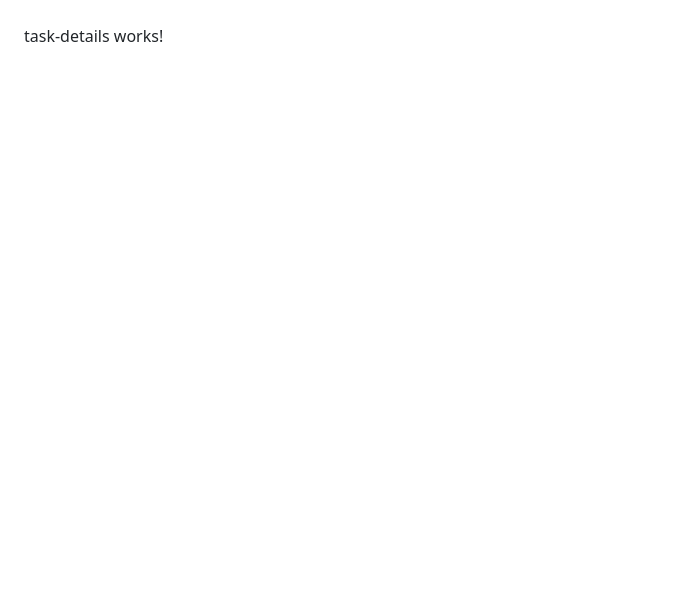
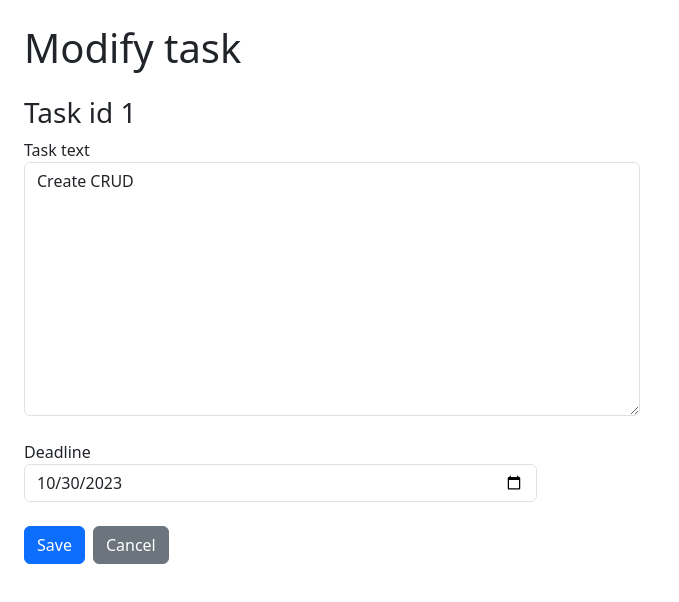
Before and after one commit to aharisov/todo_list_angular, an Angular app: page /tasks/details/1 in a window 1280 px wide. Shown: the top 602 px of the page, without its empty margins (0-679 px from the left). Built offline with nearby package versions, Linux system fonts and the light colour scheme.

Commit message:
modified task details component

```diff
--- a/src/app/components/task-details/task-details.component.html
+++ b/src/app/components/task-details/task-details.component.html
@@ -1 +1,27 @@
-<p>task-details works!</p>
+<h1 class="mb-4">{{ task ? 'Modify task' : 'Create task' }}</h1>
+
+<div>
+    <h3 *ngIf="task">Task id {{ task.id }}</h3>
+
+    <form action="" method="POST"  class="mb-4">
+
+        <div class="form-row d-flex mb-4 justify-content-between flex-column">
+            <div class="form-group col-md-6 mb-4">
+                <label>Task text</label> <br>
+                <textarea name="text" id="text" class="form-control" cols="30" rows="10">{{ task ? task.message : '' }}</textarea>
+            </div>
+            <div class="form-group col-md-5">
+                <label>Deadline</label> <br>
+                <input type="date" name="date" class="form-control" id="date" value="{{ task ? task.deadline : '' }}">
+            </div>
+        </div>
+
+        <!-- <div class="alert alert-success" role="alert">The quote was updated</div> -->
+
+        <div class="d-flex align-items-start">
+            <button type="submit" name="save" class="btn btn-primary" (click)="saveTask()">Save</button>
+            <button type="button" name="save" class="btn btn-secondary mx-2" (click)="goBack()">Cancel</button>
+        </div>
+
+    </form>
+</div>
--- a/src/app/components/task-details/task-details.component.ts
+++ b/src/app/components/task-details/task-details.component.ts
@@ -1,4 +1,9 @@
-import { Component } from '@angular/core';
+import { Component, Input } from '@angular/core';
+import { ActivatedRoute } from '@angular/router';
+import { Location } from '@angular/common';
+
+import { TaskServiceService } from 'src/app/services/task-service.service';
+import { Task } from 'src/app/interfaces/task';
 
 @Component({
   selector: 'app-task-details',
@@ -6,5 +11,35 @@ import { Component } from '@angular/core';
   styleUrls: ['./task-details.component.css']
 })
 export class TaskDetailsComponent {
+  @Input() task?: Task;
 
+  constructor(
+    private route: ActivatedRoute,
+    private taskService: TaskServiceService,
+    private location: Location
+  ) {}
+
+  ngOnInit(): void {
+
+    // console.log(this.task);
+    this.getTask();
+  }
+
+  getTask(): void {
+
+    const id = Number(this.route.snapshot.paramMap.get('id'));
+
+    this.task = this.taskService.getById(id);
+
+    // console.log('test', this.task);
+  }
+
+  saveTask(): void {
+
+  }
+
+  goBack(): void {
+
+    this.location.back();
+  }
 }
--- a/src/app/mock-tasks.ts
+++ b/src/app/mock-tasks.ts
@@ -1,7 +1,7 @@
 import { Task } from './interfaces/task';
 
 export const TASKS: Task[] = [
-  { id: 1, message: 'Create CRUD', deadline: '30.10.2023', done: false },
-  { id: 2, message: 'Create docs', deadline: '31.10.2023', done: false },
-  { id: 3, message: 'Inset data', deadline: '31.10.2023', done: false }
+  { id: 1, message: 'Create CRUD', deadline: '2023-10-30', done: false },
+  { id: 2, message: 'Create docs', deadline: '2023-10-31', done: false },
+  { id: 3, message: 'Inset data', deadline: '2023-10-30', done: false }
 ];
--- a/src/app/services/task-service.service.ts
+++ b/src/app/services/task-service.service.ts
@@ -14,4 +14,11 @@ export class TaskServiceService {
 
     return TASKS;
   }
+
+  getById(id: number): Task | undefined {
+
+    const task = TASKS.find(el => el.id === id);
+
+    return task;
+  }
 }
```
